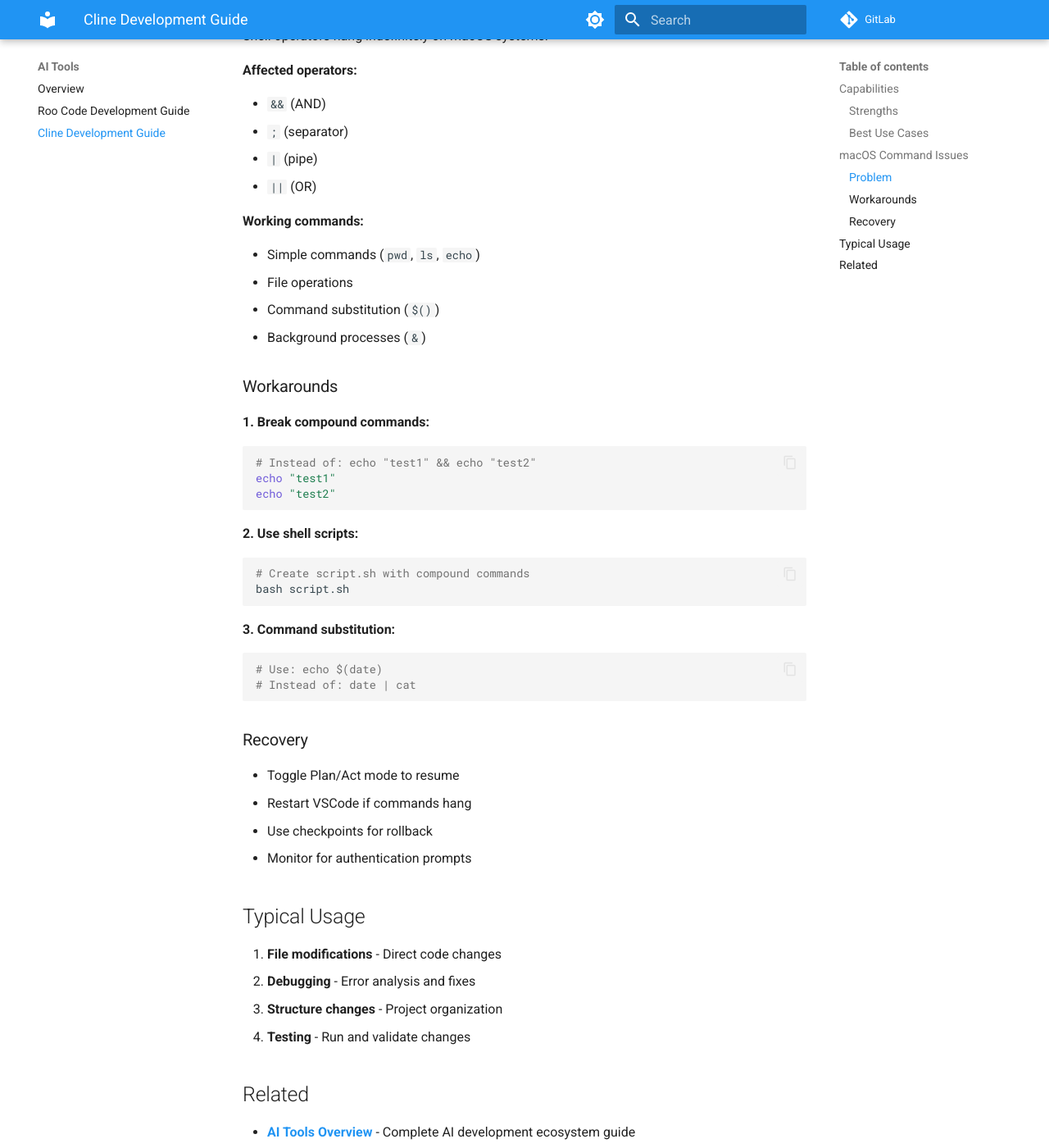
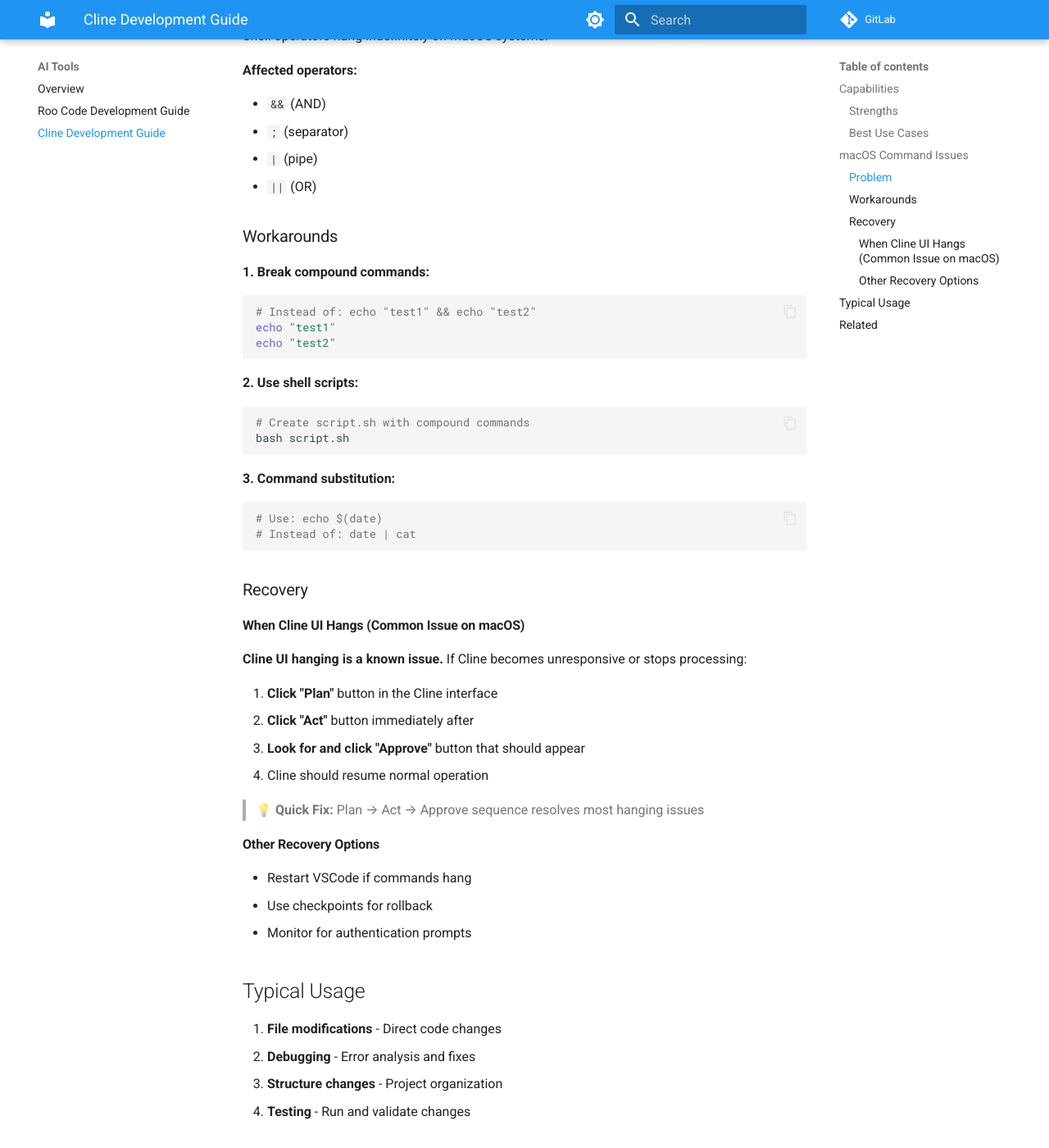
Before and after one commit to boost-edu-tools/gitinspectorgui, an MkDocs documentation site: the page built from docs/ai-tools/cline-guide.md, in a window 1280 px wide and 1400 px high, scrolled down 827 px. Shown: the whole window at 82% size. Built offline with MkDocs 1.6.1 and Material for MkDocs 9.7.7, drawn with Linux system fonts in a browser that asks for light colours; comment, search, counter and statistics services are not loaded.

Commit message:
docs: emphasize Cline UI hanging recovery in guide
- Add dedicated section for UI hanging issue with step-by-step recovery
- Highlight Plan → Act → Approve sequence as primary solution
- Reorganize Recovery section to prioritize common hanging problem
- Add visual emphasis with formatting and quick reference tip

```diff
--- a/docs/ai-tools/cline-guide.md
+++ b/docs/ai-tools/cline-guide.md
@@ -31,13 +31,6 @@
 -   `|` (pipe)
 -   `||` (OR)
 
-**Working commands:**
-
--   Simple commands (`pwd`, `ls`, `echo`)
--   File operations
--   Command substitution (`$()`)
--   Background processes (`&`)
-
 ### Workarounds
 
 **1. Break compound commands:**
@@ -64,7 +57,19 @@
 
 ### Recovery
 
--   Toggle Plan/Act mode to resume
+#### **When Cline UI Hangs (Common Issue on macOS)**
+
+**Cline UI hanging is a known issue.** If Cline becomes unresponsive or stops processing:
+
+1. **Click "Plan"** button in the Cline interface
+2. **Click "Act"** button immediately after
+3. **Look for and click "Approve"** button that should appear
+4. Cline should resume normal operation
+
+> **💡 Quick Fix:** Plan → Act → Approve sequence resolves most hanging issues
+
+#### Other Recovery Options
+
 -   Restart VSCode if commands hang
 -   Use checkpoints for rollback
 -   Monitor for authentication prompts
```
